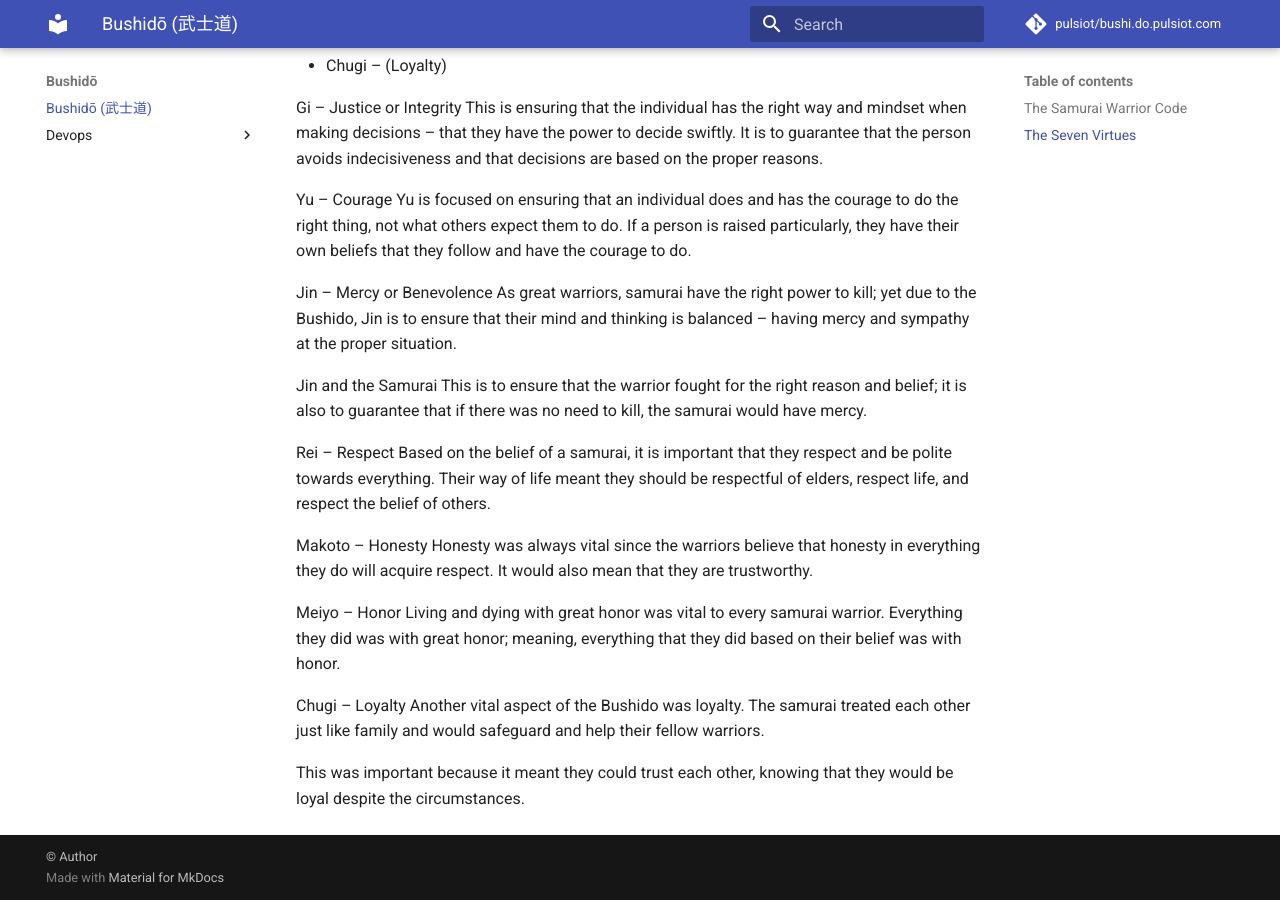
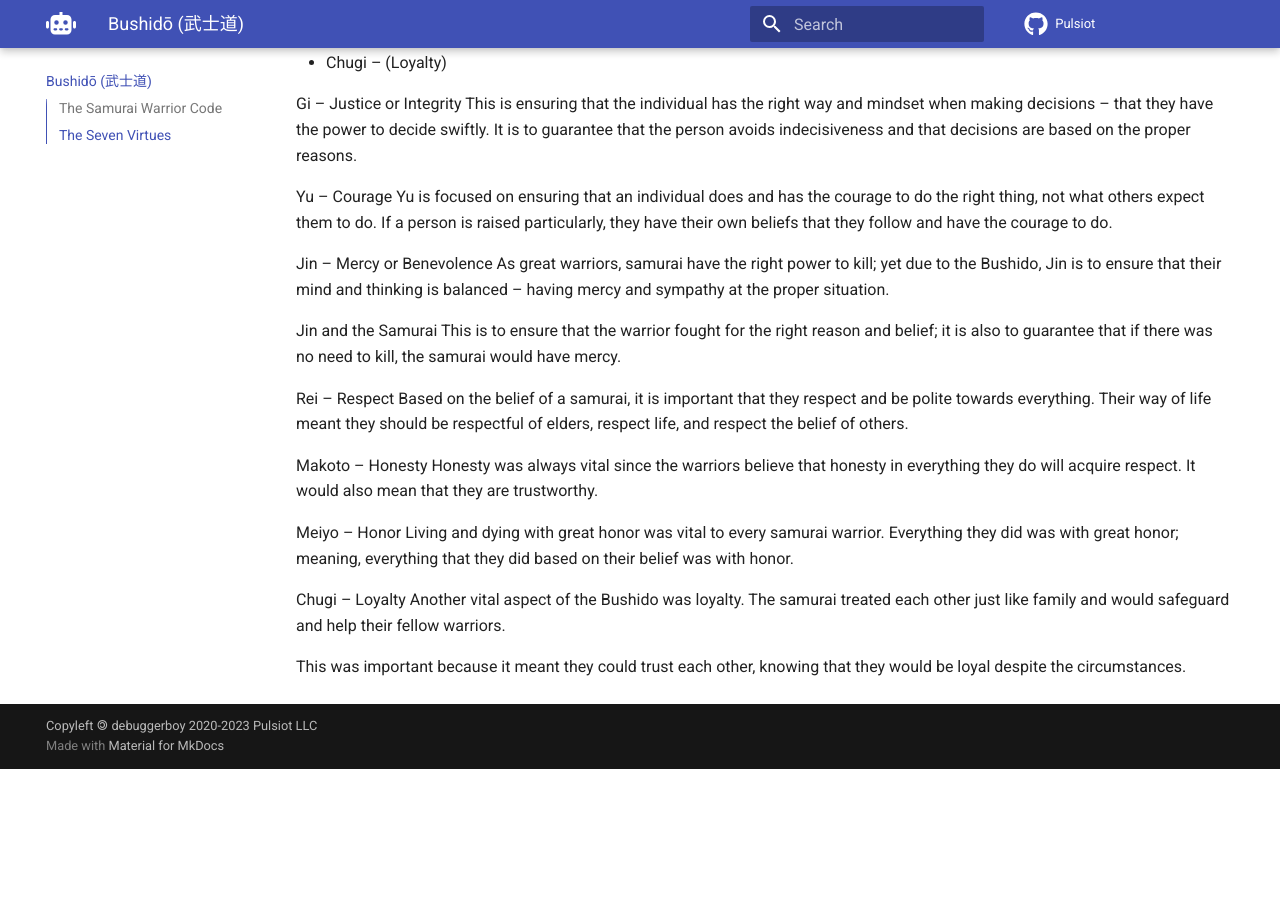
Before and after one commit to pulsiot/bushido.pulsiot.com, an MkDocs documentation site: the page built from docs/index.md, in a window 1280 px wide and 900 px high, scrolled down 747 px. Built offline with MkDocs 1.6.1 and Material for MkDocs 9.7.7, drawn with Linux system fonts in a browser that asks for light colours; comment, search, counter and statistics services are not loaded; after the commit the page ends 1516 px from its top, so only the background shows below that.

```diff
--- a/mkdocs.yml
+++ b/mkdocs.yml
@@ -1,11 +1,38 @@
 site_name: 'Bushidō'
+site_url: 'https://bushido.pulsiot.com/'
 site_description: 'Bushidō 武士道 : "the way of the warrior"'
 site_author: 'debuggerboy'
 theme:
   name: material
-copyright: |
-  &copy; Author
-docs_dir: 'docs/'
-repo_name: 'pulsiot/bushi.do.pulsiot.com'
-repo_url: 'https://github.com/pulsiot/bushi.do.pulsiot.com'
-site_url: 'https://bushido.pulsiot.com/'
+  language: en
+  features:
+    - navigation.tabs
+    - navigation.expand
+    - navigation.top
+    - toc.integrate
+  palette:
+    scheme: default
+  font:
+    text: Roboto
+    code: Roboto Mono
+  favicon: images/favicon.png
+  icon:
+    logo: fontawesome/solid/robot
+    repo: fontawesome/brands/github
+
+copyright: 'Copyleft 🄯 debuggerboy 2020-2023 Pulsiot LLC'
+
+markdown_extensions:
+  - mdx_math:
+      enable_dollar_delimiter: true
+  - fontawesome_markdown
+  - admonition
+  - footnotes
+  - attr_list
+  - codehilite
+  - toc:
+      permalink: ⚓︎
+      toc_depth: 3
+
+repo_name: 'Pulsiot'
+repo_url: 'https://github.com/pulsiot/bushido.pulsiot.com'
```
